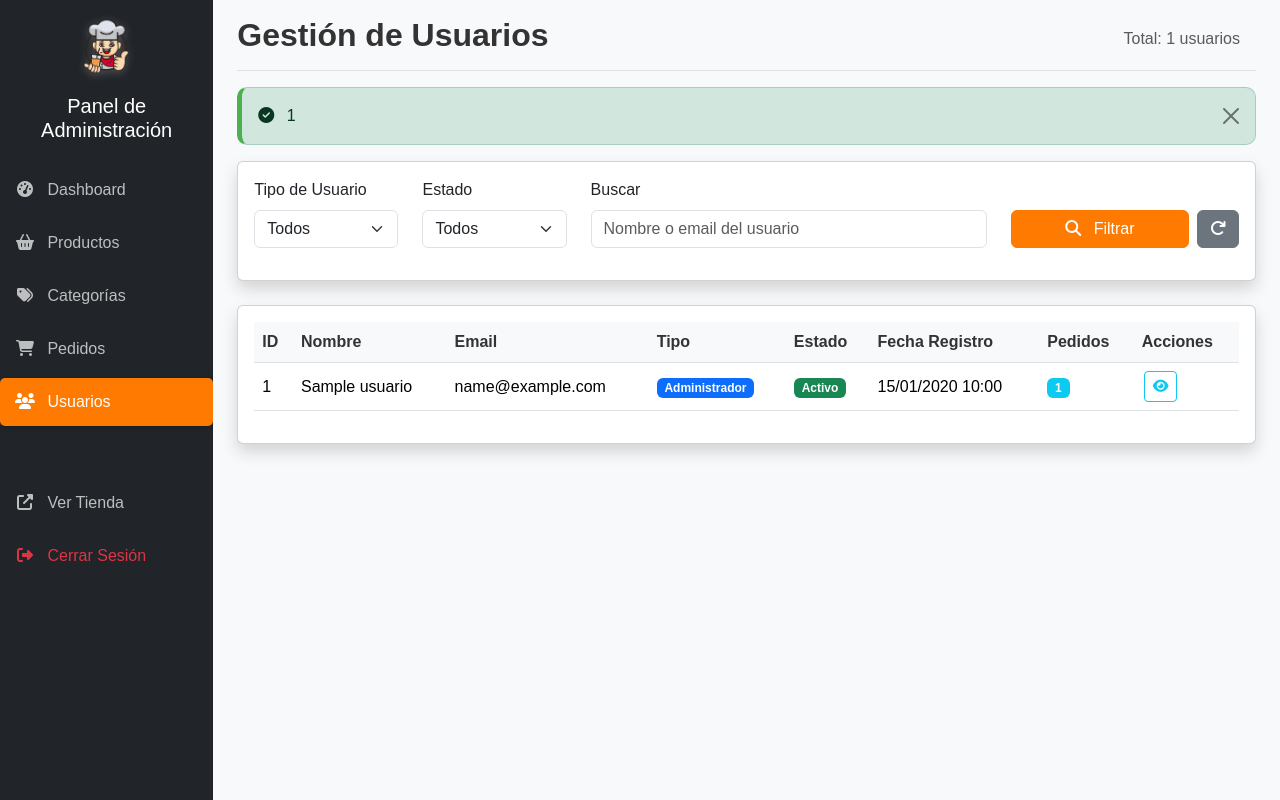
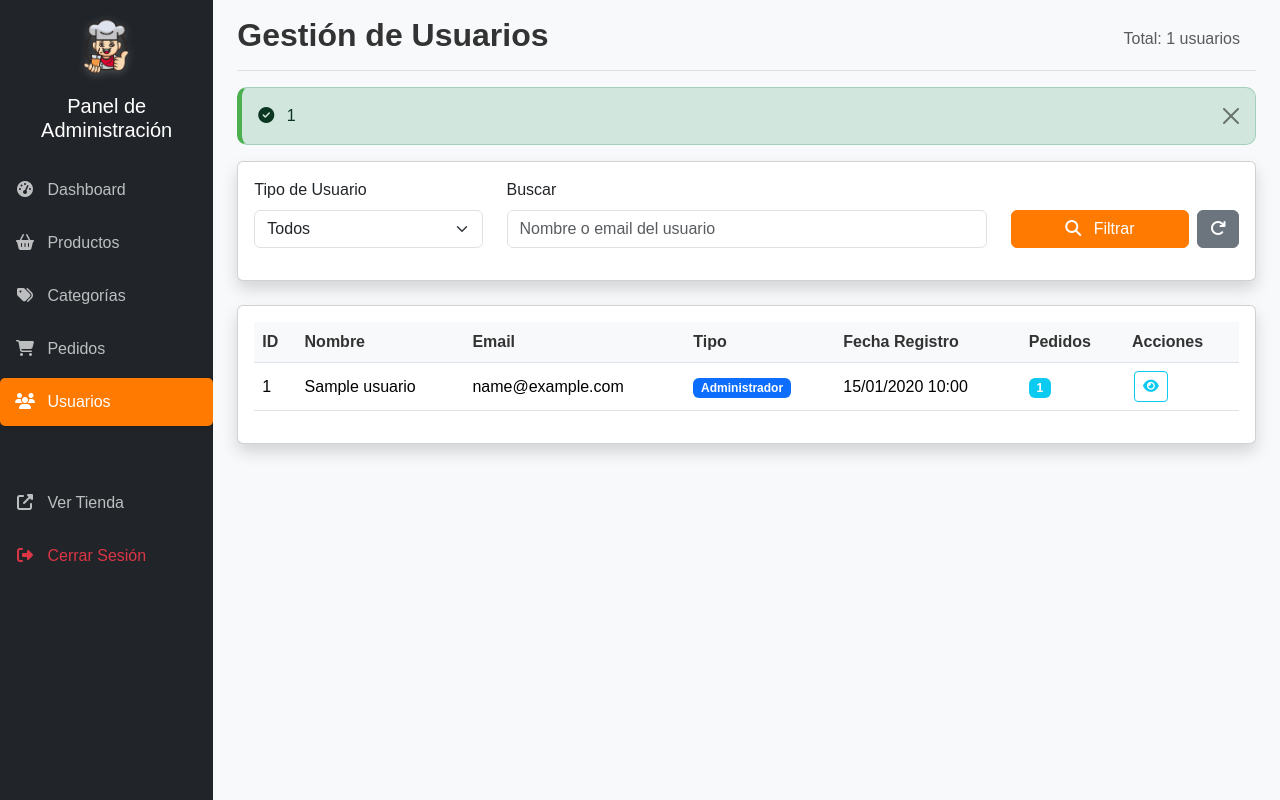
Before and after one commit to Codearlo/misterjugo, a PHP site: page /backend/admin/usuarios.php in a window 1280 px wide. Run offline with PHP 8.4, Linux system fonts and the light colour scheme; the visitor is signed in with stand-in values (Sample User, id 1); tables that the repository leaves empty or names only in its code hold one stand-in row (values such as "Sample post").

Commit message:
Subiendo los archivos

```diff
--- a/backend/admin/usuarios.php
+++ b/backend/admin/usuarios.php
@@ -18,7 +18,6 @@ $inicio = ($pagina - 1) * $registros_por_pagina;
 
 // Filtros
 $filtro_admin = isset($_GET['admin']) ? $_GET['admin'] : '';
-$filtro_activo = isset($_GET['activo']) ? $_GET['activo'] : '';
 $busqueda = isset($_GET['buscar']) ? trim($_GET['buscar']) : '';
 
 // Construir consulta base
@@ -30,12 +29,6 @@ $tipos = "";
 if ($filtro_admin !== '') {
     $consulta_base .= " AND is_admin = ?";
     $params[] = (int)$filtro_admin;
-    $tipos .= "i";
-}
-
-if ($filtro_activo !== '') {
-    $consulta_base .= " AND activo = ?";
-    $params[] = (int)$filtro_activo;
     $tipos .= "i";
 }
 
@@ -182,7 +175,7 @@ $titulo_pagina = "Gestión de Usuarios - MisterJugo";
                 <div class="card shadow mb-4">
                     <div class="card-body">
                         <form method="GET" action="usuarios.php" class="row align-items-end">
-                            <div class="col-md-2 mb-3">
+                            <div class="col-md-3 mb-3">
                                 <label for="admin" class="form-label">Tipo de Usuario</label>
                                 <select class="form-select" id="admin" name="admin">
                                     <option value="">Todos</option>
@@ -194,19 +187,7 @@ $titulo_pagina = "Gestión de Usuarios - MisterJugo";
                                     </option>
                                 </select>
                             </div>
-                            <div class="col-md-2 mb-3">
-                                <label for="activo" class="form-label">Estado</label>
-                                <select class="form-select" id="activo" name="activo">
-                                    <option value="">Todos</option>
-                                    <option value="1" <?php echo ($filtro_activo === '1') ? 'selected' : ''; ?>>
-                                        Activos
-                                    </option>
-                                    <option value="0" <?php echo ($filtro_activo === '0') ? 'selected' : ''; ?>>
-                                        Inactivos
-                                    </option>
-                                </select>
-                            </div>
-                            <div class="col-md-5 mb-3">
+                            <div class="col-md-6 mb-3">
                                 <label for="buscar" class="form-label">Buscar</label>
                                 <input type="text" class="form-control" id="buscar" name="buscar"
                                        placeholder="Nombre o email del usuario"
@@ -236,7 +217,6 @@ $titulo_pagina = "Gestión de Usuarios - MisterJugo";
                                             <th>Nombre</th>
                                             <th>Email</th>
                                             <th>Tipo</th>
-                                            <th>Estado</th>
                                             <th>Fecha Registro</th>
                                             <th>Pedidos</th>
                                             <th>Acciones</th>
@@ -263,13 +243,6 @@ $titulo_pagina = "Gestión de Usuarios - MisterJugo";
                                                         <span class="badge bg-secondary">Cliente</span>
                                                     <?php endif; ?>
                                                 </td>
-                                                <td>
-                                                    <?php if ($usuario['activo']): ?>
-                                                        <span class="badge bg-success">Activo</span>
-                                                    <?php else: ?>
-                                                        <span class="badge bg-danger">Inactivo</span>
-                                                    <?php endif; ?>
-                                                </td>
                                                 <td><?php echo $usuario['fecha_registro_formateada']; ?></td>
                                                 <td>
                                                     <span class="badge bg-info"><?php echo $total_pedidos; ?></span>
@@ -281,10 +254,6 @@ $titulo_pagina = "Gestión de Usuarios - MisterJugo";
                                                             <i class="fas fa-eye"></i>
                                                         </button>
                                                         <?php if (!$usuario['is_admin']): ?>
-                                                            <button type="button" class="btn btn-sm btn-outline-warning" title="Cambiar estado"
-                                                                    onclick="cambiarEstado(<?php echo $usuario['id']; ?>, '<?php echo htmlspecialchars($usuario['nombre']); ?>', <?php echo $usuario['activo'] ? 'true' : 'false'; ?>)">
-                                                                <i class="fas fa-toggle-<?php echo $usuario['activo'] ? 'on' : 'off'; ?>"></i>
-                                                            </button>
                                                             <button type="button" class="btn btn-sm btn-outline-secondary" title="Restablecer contraseña"
                                                                     onclick="restablecerPassword(<?php echo $usuario['id']; ?>, '<?php echo htmlspecialchars($usuario['nombre']); ?>')">
                                                                 <i class="fas fa-key"></i>
@@ -303,7 +272,7 @@ $titulo_pagina = "Gestión de Usuarios - MisterJugo";
                                 <nav aria-label="Paginación de usuarios">
                                     <ul class="pagination justify-content-center mt-4">
                                         <li class="page-item <?php echo ($pagina <= 1) ? 'disabled' : ''; ?>">
-                                            <a class="page-link" href="<?php echo ($pagina <= 1) ? '#' : 'usuarios.php?pagina='.($pagina-1).((!empty($filtro_admin)) ? '&admin='.$filtro_admin : '').((!empty($filtro_activo)) ? '&activo='.$filtro_activo : '').((!empty($busqueda)) ? '&buscar='.urlencode($busqueda) : ''); ?>"
+                                            <a class="page-link" href="<?php echo ($pagina <= 1) ? '#' : 'usuarios.php?pagina='.($pagina-1).((!empty($filtro_admin)) ? '&admin='.$filtro_admin : '').((!empty($busqueda)) ? '&buscar='.urlencode($busqueda) : ''); ?>"
                                                aria-label="Anterior">
                                                 <span aria-hidden="true">&laquo;</span>
                                             </a>
@@ -311,14 +280,14 @@ $titulo_pagina = "Gestión de Usuarios - MisterJugo";
 
                                         <?php for ($i = 1; $i <= $total_paginas; $i++): ?>
                                             <li class="page-item <?php echo ($pagina == $i) ? 'active' : ''; ?>">
-                                                <a class="page-link" href="usuarios.php?pagina=<?php echo $i; ?><?php echo (!empty($filtro_admin)) ? '&admin='.$filtro_admin : ''; ?><?php echo (!empty($filtro_activo)) ? '&activo='.$filtro_activo : ''; ?><?php echo (!empty($busqueda)) ? '&buscar='.urlencode($busqueda) : ''; ?>">
+                                                <a class="page-link" href="usuarios.php?pagina=<?php echo $i; ?><?php echo (!empty($filtro_admin)) ? '&admin='.$filtro_admin : ''; ?><?php echo (!empty($busqueda)) ? '&buscar='.urlencode($busqueda) : ''; ?>">
                                                     <?php echo $i; ?>
                                                 </a>
                                             </li>
                                         <?php endfor; ?>
 
                                         <li class="page-item <?php echo ($pagina >= $total_paginas) ? 'disabled' : ''; ?>">
-                                            <a class="page-link" href="<?php echo ($pagina >= $total_paginas) ? '#' : 'usuarios.php?pagina='.($pagina+1).((!empty($filtro_admin)) ? '&admin='.$filtro_admin : '').((!empty($filtro_activo)) ? '&activo='.$filtro_activo : '').((!empty($busqueda)) ? '&buscar='.urlencode($busqueda) : ''); ?>"
+                                            <a class="page-link" href="<?php echo ($pagina >= $total_paginas) ? '#' : 'usuarios.php?pagina='.($pagina+1).((!empty($filtro_admin)) ? '&admin='.$filtro_admin : '').((!empty($busqueda)) ? '&buscar='.urlencode($busqueda) : ''); ?>"
                                                aria-label="Siguiente">
                                                 <span aria-hidden="true">&raquo;</span>
                                             </a>
@@ -359,25 +328,6 @@ $titulo_pagina = "Gestión de Usuarios - MisterJugo";
                 </div>
                 <div class="modal-footer">
                     <button type="button" class="btn btn-secondary" data-bs-dismiss="modal">Cerrar</button>
-                </div>
-            </div>
-        </div>
-    </div>
-
-    <!-- Modal de confirmación para cambiar estado -->
-    <div class="modal fade" id="cambiarEstadoModal" tabindex="-1" aria-labelledby="cambiarEstadoModalLabel" aria-hidden="true">
-        <div class="modal-dialog">
-            <div class="modal-content">
-                <div class="modal-header">
-                    <h5 class="modal-title" id="cambiarEstadoModalLabel">Cambiar Estado</h5>
-                    <button type="button" class="btn-close" data-bs-dismiss="modal" aria-label="Close"></button>
-                </div>
-                <div class="modal-body">
-                    <p>¿Estás seguro de que deseas <span id="accionEstado"></span> al usuario <strong id="nombreUsuarioEstado"></strong>?</p>
-                </div>
-                <div class="modal-footer">
-                    <button type="button" class="btn btn-secondary" data-bs-dismiss="modal">Cancelar</button>
-                    <a href="#" id="confirmCambiarEstadoBtn" class="btn btn-warning">Cambiar Estado</a>
                 </div>
             </div>
         </div>
@@ -438,10 +388,6 @@ $titulo_pagina = "Gestión de Usuarios - MisterJugo";
                                         '<span class="badge bg-primary">Administrador</span>' :
                                         '<span class="badge bg-secondary">Cliente</span>'
                                     }</p>
-                                    <p><strong>Estado:</strong> ${usuario.activo == 1 ?
-                                        '<span class="badge bg-success">Activo</span>' :
-                                        '<span class="badge bg-danger">Inactivo</span>'
-                                    }</p>
                                     <p><strong>Fecha de Registro:</strong> ${usuario.fecha_registro_formateada}</p>
                                 </div>
                                 <div class="col-md-6">
@@ -489,16 +435,6 @@ $titulo_pagina = "Gestión de Usuarios - MisterJugo";
                 });
         }
 
-        // Función para cambiar estado del usuario
-        function cambiarEstado(id, nombre, activo) {
-            document.getElementById('nombreUsuarioEstado').textContent = nombre;
-            document.getElementById('accionEstado').textContent = activo ? 'desactivar' : 'activar';
-            document.getElementById('confirmCambiarEstadoBtn').href = '../procesar_usuario.php?action=toggle_status&id=' + id;
-
-            var modal = new bootstrap.Modal(document.getElementById('cambiarEstadoModal'));
-            modal.show();
-        }
-
         // Función para restablecer contraseña
         function restablecerPassword(id, nombre) {
             document.getElementById('nombreUsuarioPassword').textContent = nombre;
```
